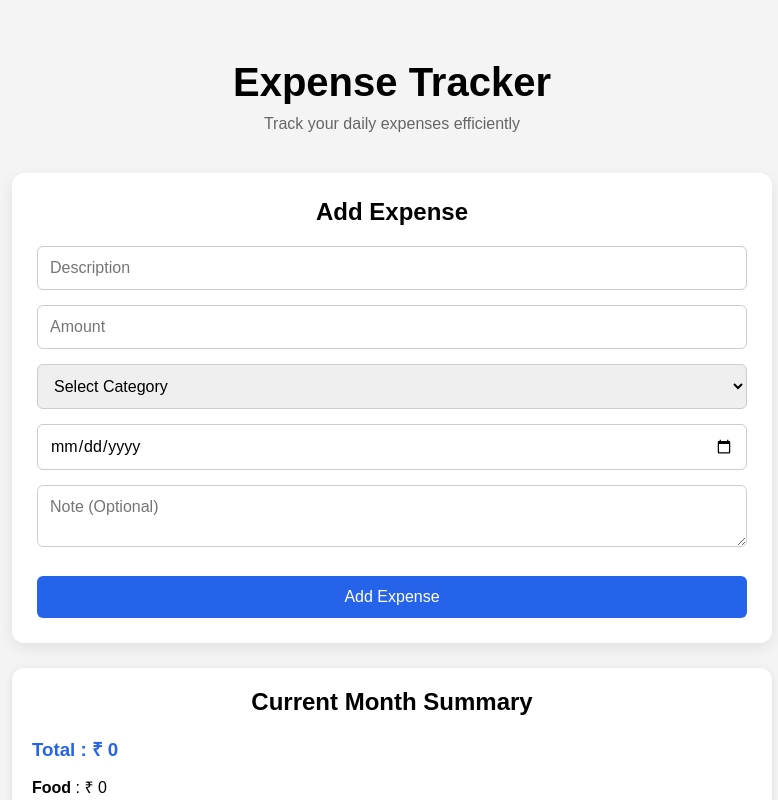
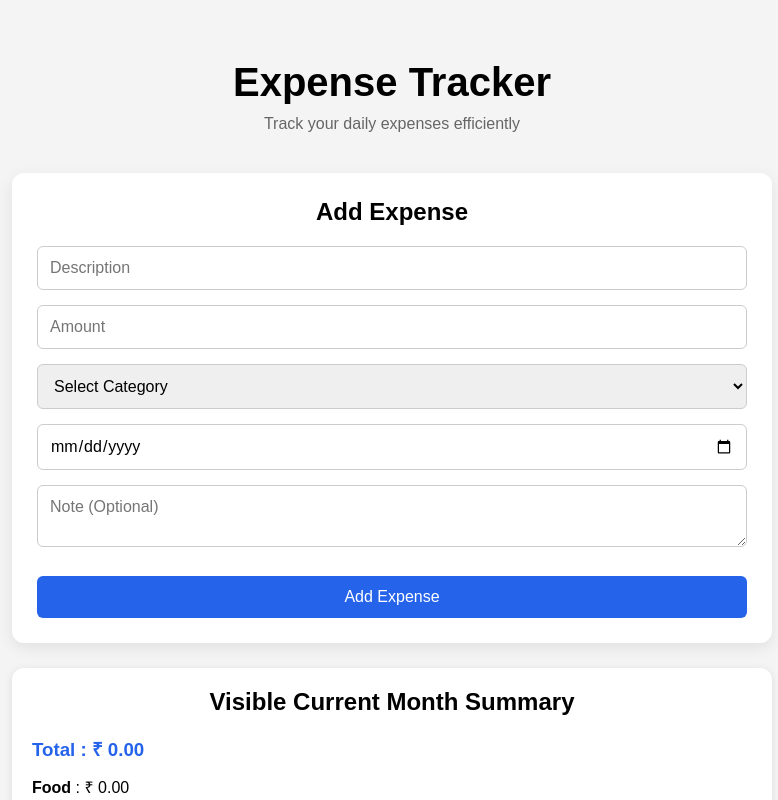
Before and after one commit to mahi1164/Penthara-Stage-1, a React (Vite) app in the folder stage-1/: page / in a window 1280 px wide. Shown: the top 800 px of the page, without its empty margins (248-1026 px from the left). Built offline with nearby package versions, Linux system fonts and the light colour scheme.

Commit message:
Reset edit state when deleting active expense

```diff
--- a/stage-1/src/App.jsx
+++ b/stage-1/src/App.jsx
@@ -32,6 +32,13 @@ const deleteExpense = (id) => {
         );
 
     setExpenses(updatedExpenses);
+
+    if (
+  editingExpense &&
+  editingExpense.id === id
+) {
+  setEditingExpense(null);
+}
 
     localStorage.setItem(
         "expenses",
@@ -101,15 +108,21 @@ categories.forEach((category) => {
 />
     <section className="summary-card">
 
-  <h2>Current Month Summary</h2>
+  <h2>Visible Current Month Summary</h2>
 
-  <h3>Total : ₹ {total}</h3>
+  <h3>Total : ₹ {total.toLocaleString("en-IN", {
+  minimumFractionDigits: 2,
+  maximumFractionDigits: 2,
+})}</h3>
 
   {categories.map((category) => (
 
     <p key={category}>
 
-      <strong>{category}</strong> : ₹ {categoryTotals[category]}
+      <strong>{category}</strong> : ₹ {categoryTotals[category].toLocaleString("en-IN", {
+        minimumFractionDigits: 2,
+        maximumFractionDigits: 2,
+      })}
 
     </p>
 
--- a/stage-1/src/components/ExpenseForm.jsx
+++ b/stage-1/src/components/ExpenseForm.jsx
@@ -40,6 +40,23 @@ useEffect(() => {
     formRef.current?.scrollIntoView({
       behavior: "smooth",
       block: "start",
+    });
+
+  } else {
+
+    setFormData({
+      description: "",
+      amount: "",
+      category: "",
+      date: "",
+      note: "",
+    });
+
+    setErrors({
+      description: "",
+      amount: "",
+      category: "",
+      date: "",
     });
 
   }
--- a/stage-1/src/components/ExpenseList.jsx
+++ b/stage-1/src/components/ExpenseList.jsx
@@ -33,7 +33,8 @@ function ExpenseList({ expenses, deleteExpense, totalExpenses, editingExpense, s
             <h3>{expense.description}</h3>
 
             <p>
-              <strong>Amount:</strong> ₹ {expense.amount}
+              <strong>Amount:</strong> ₹ {expense.amount.toLocaleString("en-IN", {
+                                          minimumFractionDigits: 2, maximumFractionDigits: 2,},)}
             </p>
 
             <p>
@@ -41,7 +42,11 @@ function ExpenseList({ expenses, deleteExpense, totalExpenses, editingExpense, s
             </p>
 
             <p>
-              <strong>Date:</strong> {expense.date}
+              <strong>Date:</strong> {new Date(expense.date).toLocaleDateString("en-IN", {
+                                                day: "2-digit",
+                                                month: "short",
+                                                year: "numeric",
+                                              })}
             </p>
 
             {expense.note && (
```
Lines whose indentation alone changed are shown as unchanged.
